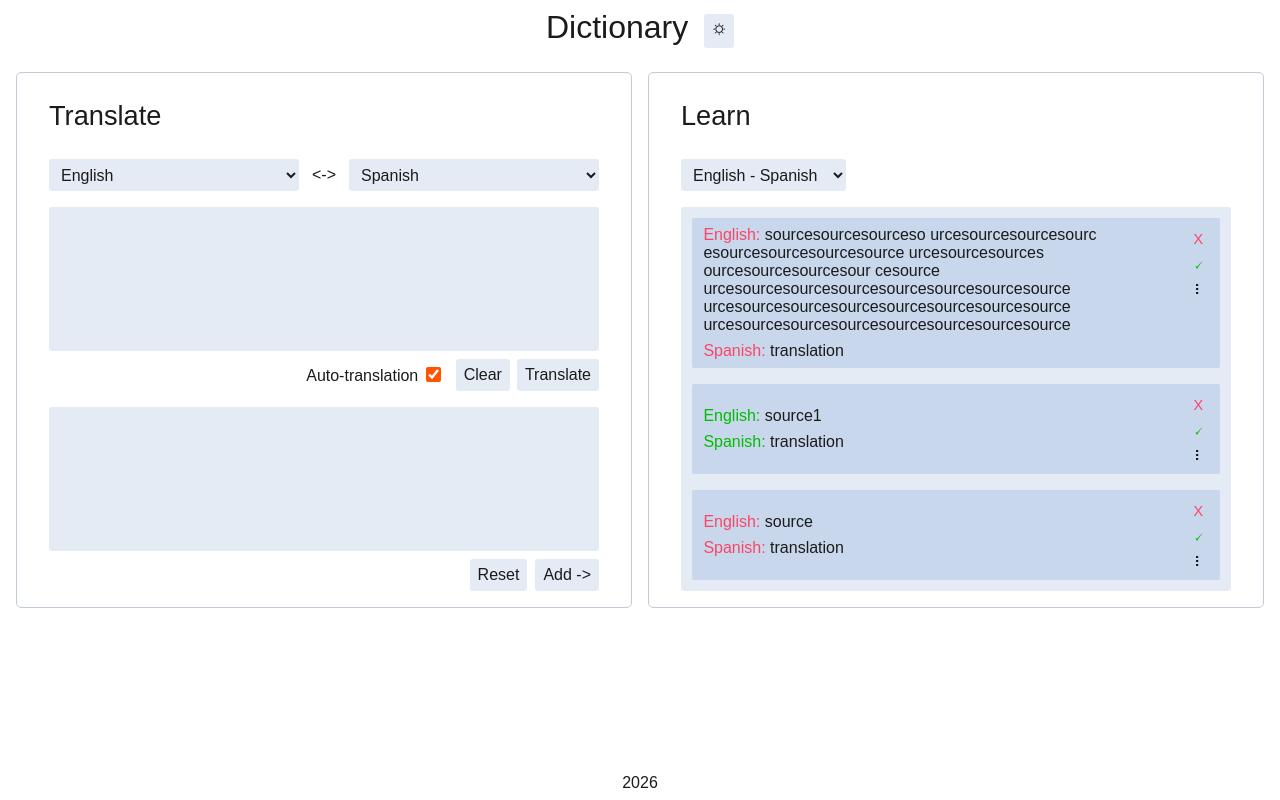
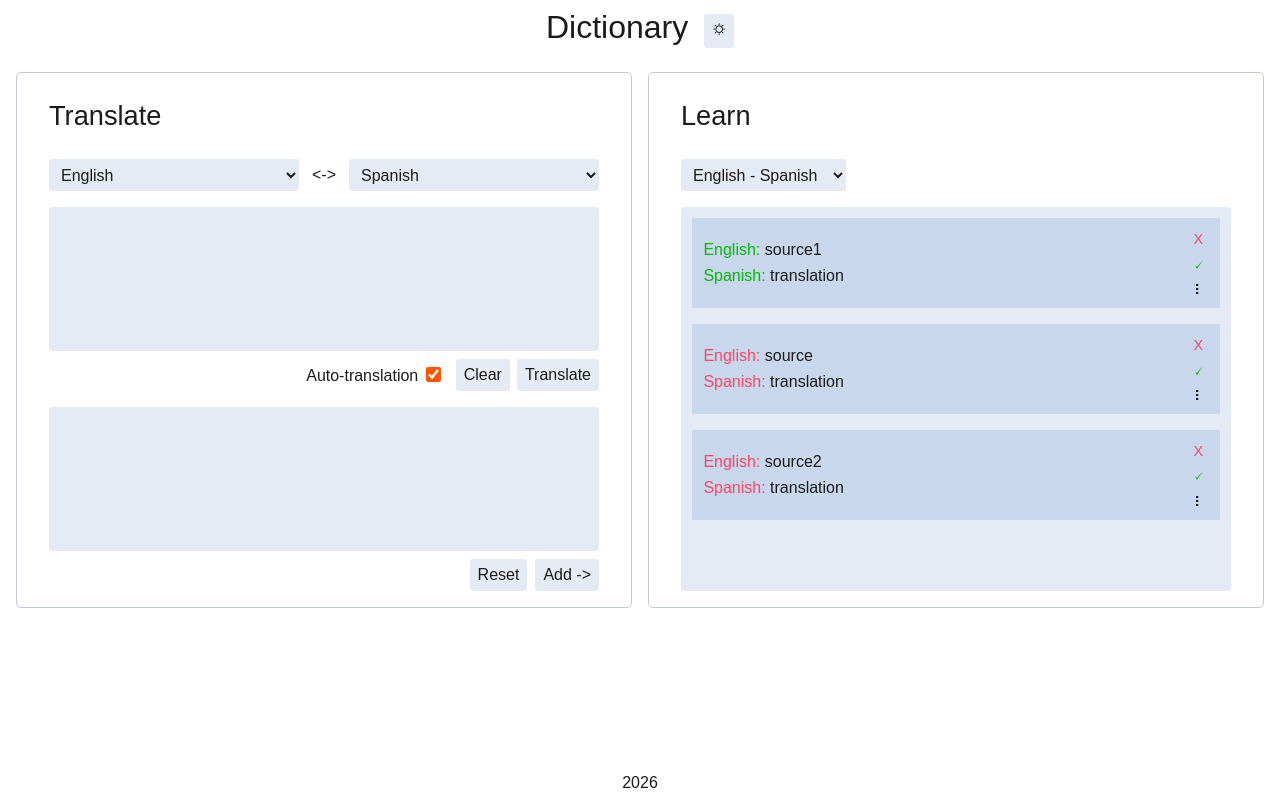
Before and after one commit to self-related/dictionary, a React (Vite) app: page / in a window 1280 px wide. Built offline with nearby package versions, Linux system fonts and the light colour scheme; the HTML template or start-up script is replaced by a standard one.

Commit message:
Use template dictionary from dictionarySlice

```diff
--- a/src/features/dictionary/model/dictionarySlice.tsx
+++ b/src/features/dictionary/model/dictionarySlice.tsx
@@ -11,7 +11,6 @@ export interface DictionaryItem extends TranslateResult {
     currentTranslation?: string,
     currentTranslationWordClass?: string,
 }
-
 
 interface DictionarySlice {
     settings: {
@@ -27,7 +26,6 @@ interface DictionarySlice {
     }
 }
 
-
 interface AddItemPayload {
     dictionaryName: string,
     item: DictionaryItem
@@ -36,10 +34,20 @@ interface AddItemPayload {
 
 const initialState: DictionarySlice = {
     settings:{
-        currentDictionary: null
+        currentDictionary: "en/es"
     },
-    dictionaries: {},
+    dictionaries: {
+        "en/es": {
+            items:  {
+                "source1": {sourceText: "source1", translation: "translation", sourceLang: "English", targetLang: "Spanish", learned: true},
+                "source": {sourceText: "source", translation: "translation", sourceLang: "English", targetLang: "Spanish", learned: false},
+                "source2": {sourceText: "source2", translation: "translation", sourceLang: "English", targetLang: "Spanish", learned: false},
+            },
+            name: "English - Spanish"
+        }
+    },
 };
+
 
 export const dictionarySlice = createSlice({
     name: "dictionarySlice",
--- a/src/features/dictionary/ui/dictionary-items/DictionaryItems.tsx
+++ b/src/features/dictionary/ui/dictionary-items/DictionaryItems.tsx
@@ -1,27 +1,20 @@
-import { useState } from "react";
 import styles from "./DictionaryItems.module.css"
 import ItemWrap from "./ui/item-wrap/ItemWrap";
-import type { DictionaryItem } from "../../model/dictionarySlice";
-
-const testWords: DictionaryItem[] = [
-    {sourceText: "sourcesourcesourceso urcesourcesourcesourc esourcesourcesourcesource urcesourcesources ourcesourcesourcesour cesource urcesourcesourcesourcesourcesourcesourcesource urcesourcesourcesourcesourcesourcesourcesource urcesourcesourcesourcesourcesourcesourcesource", translation: "translation", sourceLang: "English", targetLang: "Spanish", learned: false},
-    {sourceText: "source1", translation: "translation", sourceLang: "English", targetLang: "Spanish", learned: true},
-    {sourceText: "source", translation: "translation", sourceLang: "English", targetLang: "Spanish", learned: false},
-    {sourceText: "source", translation: "translation", sourceLang: "English", targetLang: "Spanish", learned: false},
-    {sourceText: "source", translation: "translation", sourceLang: "English", targetLang: "Spanish", learned: false},
-    {sourceText: "source", translation: "translation", sourceLang: "English", targetLang: "Spanish", learned: false},
-    {sourceText: "source", translation: "translation", sourceLang: "English", targetLang: "Spanish", learned: false}
-];
+import { useAppSelector } from "../../../../app/model/store/hooks";
 
 export default function DictionaryWords() {
-    const [words] = useState<DictionaryItem[]>(testWords); // temp state
+    const { dictionaries, settings } = useAppSelector(state => state.dictionarySlice);
+
+    const currentDictionary = dictionaries[settings.currentDictionary]?.items ?? [];
+    const keys = Object.keys(dictionaries[settings.currentDictionary]?.items);
+
 
     return (
         <div className={styles.dictionaryWords}>
             {
-                (words.length === 0)
+                (keys?.length === 0)
                 ? <p className={styles.placeholder}>No words yet</p>
-                : words.map((wordProps, i) => <ItemWrap key={i} {...wordProps} />)
+                : keys?.map((key, i) => <ItemWrap key={i} {...currentDictionary[key]} />)
             }
         </div>
     );
--- a/src/features/dictionary/ui/dictionary-panel/DictionaryPanel.tsx
+++ b/src/features/dictionary/ui/dictionary-panel/DictionaryPanel.tsx
@@ -1,14 +1,24 @@
+import { useAppSelector } from "../../../../app/model/store/hooks";
 import Select from "../../../../shared/ui/select/Select";
 import styles from "./DictionaryPanel.module.css";
 
 
 export default function DictionaryPanel() {
+    const { dictionaries, settings} = useAppSelector(state => state.dictionarySlice);
+    const dictionaryIds = Object.keys(dictionaries);
 
     return (
         <div className={styles.dictionaryPanel}>
 
-            <Select id="dictionary-select" className={styles.dictionarySwitch}>
-                <option value="eng-esp">English - Spanish</option> {/* placeholder */}
+            <Select id="dictionary-select" value={settings.currentDictionary} className={styles.dictionarySwitch}>
+                <option value=""></option>
+                {
+                    dictionaryIds.map((id, i) => (
+                        <option value={id} key={i}>
+                            {dictionaries[id].name}
+                        </option>
+                    ))
+                }
             </Select>
 
         </div>
```
